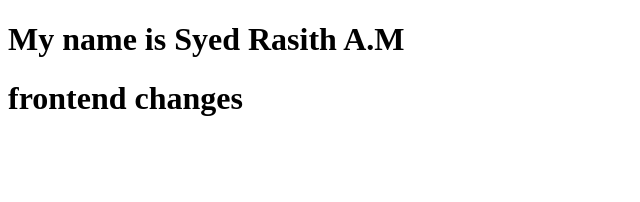
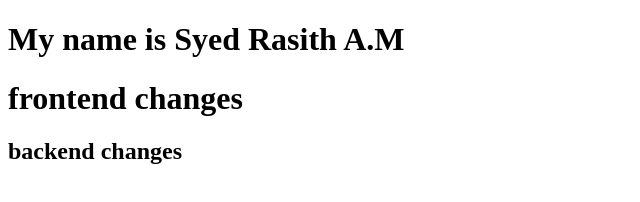
Before and after one commit to Syedrasith30/purpose_pro, a plain HTML site: page index.html in a window 1280 px wide. Shown: the whole page, without its empty margins (0-640 px from the left). Drawn offline with Linux system fonts and the light colour scheme.

Commit message:
feat : changes made wid res to backend

```diff
--- a/index.html
+++ b/index.html
@@ -8,5 +8,6 @@
 <body>
     <h1> My name is Syed Rasith A.M </h1>
     <h1>frontend changes</h1>
+    <h2>backend changes</h2>
 </body>
 </html>
```
